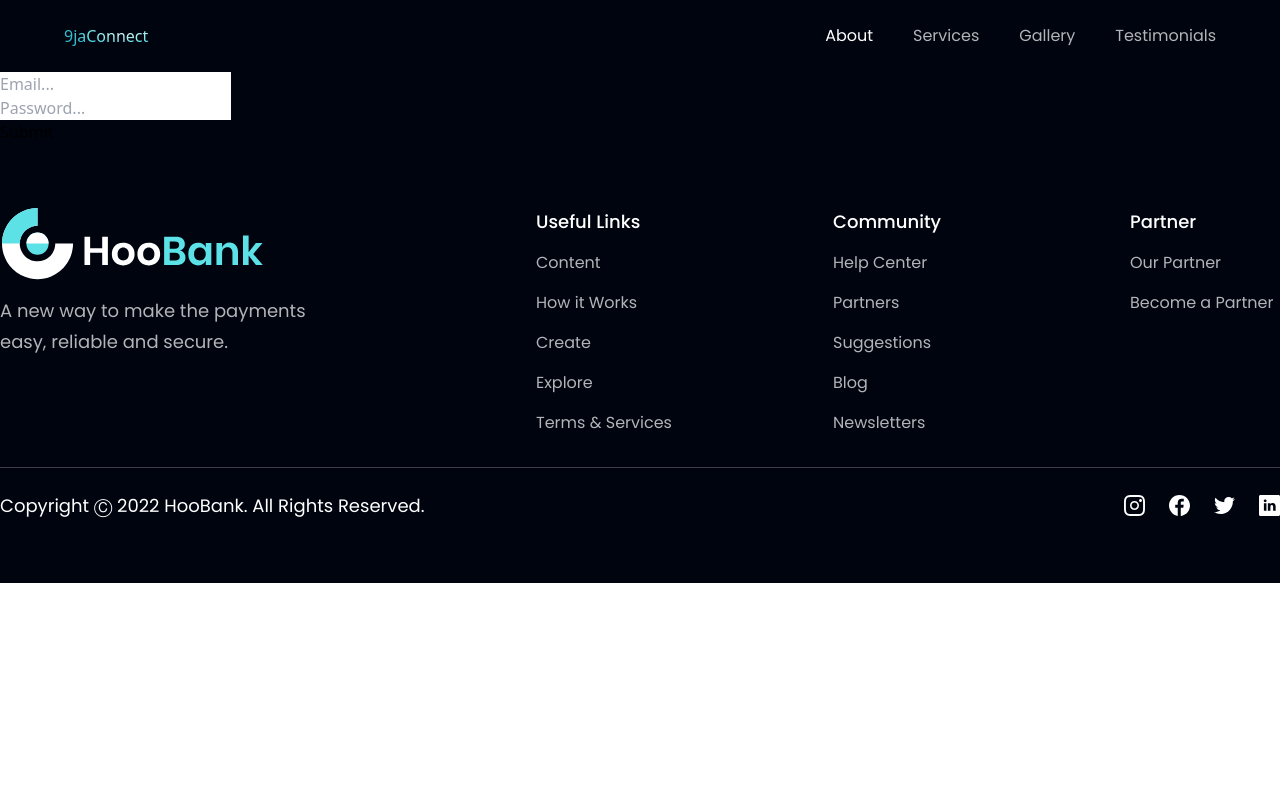
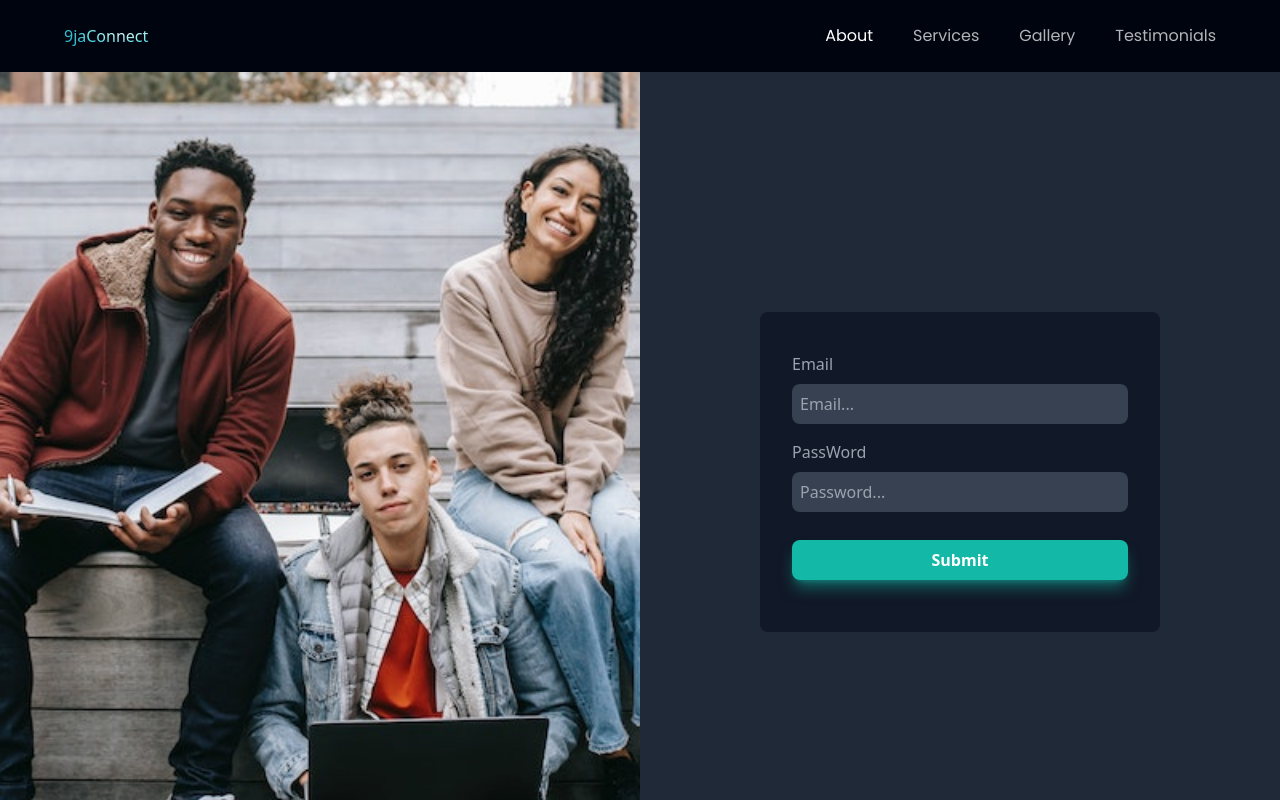
Before and after one commit to chiizzy1/we-connect-react, a React (Vite) app in the folder client/vite-project/: page /login in a window 1280 px wide. Shown: the top 800 px of the page. Built offline with nearby package versions, Linux system fonts and the light colour scheme.

Commit message:
we back FR

```diff
--- a/client/vite-project/src/api/mainRouteApi.jsx
+++ /dev/null
@@ -1,36 +0,0 @@
-import Axios from "axios"
-
-const mainRouteApi = Axios.create({
-    baseURL: "http://localhost:2121",
-    headers: {
-        "Content-type": "application/json"
-    }
-})
-
-
-
-// export const logUserIn = async (user) => {
-//     return await mainRouteApi.post("/login", {
-//         email: email,
-//         password: password
-//     })
-// }
-
-// export const getUserProfile = async () => {
-//     const response = await mainRouteApi.get("/profile")
-//     return response.data
-// }
-
-// export const getFeed = async () => {
-//     const response = await mainRouteApi.get("/feed")
-//     return response.data
-// }
-
-// export const logUserOut = async () => {
-//     const response = await mainRouteApi.get("/logout")
-//     return response.data
-// }
-
-
-
-export default mainRouteApi
--- a/client/vite-project/src/components/Footer.jsx
+++ b/client/vite-project/src/components/Footer.jsx
@@ -3,8 +3,8 @@ import { logo } from "../assets";
 import { footerLinks, socialMedia } from "../constants";
 
 const Footer = () => (
-  <section className={`${styles.flexCenter} ${styles.paddingY} flex-col`}>
-    <div className={`${styles.flexStart} md:flex-row flex-col mb-8 w-full`}>
+  <section className={`${styles.flexCenter} ${styles.paddingX} ${styles.paddingY} flex-col`}>
+    <div className={`${styles.flexStart} ${styles.boxWidth} md:flex-row flex-col mb-8 w-full`}>
       <div className="flex-[1] flex flex-col justify-start mr-10">
         <img
           src={logo}
--- a/client/vite-project/src/components/Gallery.jsx
+++ b/client/vite-project/src/components/Gallery.jsx
@@ -5,7 +5,7 @@ import styles from "../style"
 
 const Gallery = () => (
   <section id="gallery" className={`${styles.paddingY} ${styles.flexCenter} relative `}>
-    <div class="grid gap-6 grid-cols-1 md:grid-cols-2 lg:grid-cols-3">
+    <div className="grid gap-6 grid-cols-1 md:grid-cols-2 lg:grid-cols-3">
       <div className="overflow-hidden h-96 w-96">
           <img src={students} alt="gallery" />
       </div>
--- a/client/vite-project/src/routes/login.jsx
+++ b/client/vite-project/src/routes/login.jsx
@@ -7,6 +7,7 @@ import * as yup from "yup";
 import { useQuery, useMutation, useQueryClient } from "@tanstack/react-query";
 import { useDispatch } from "react-redux";
 import { setUserLogin } from '../features/user/userSlice';
+import { students } from '../assets';
 
 
 const login = () => {
@@ -65,17 +66,35 @@ const login = () => {
       };
 
       return (
-        <form onSubmit={handleSubmit(onSubmit)}>
-          <input type="text" placeholder="Email..." {...register("email")} />
+        <div className='grid grid-cols-1 sm:grid-cols-2 h-screen w-full'>
+            <div className='hidden sm:block'>
+                <img className='w-full h-full object-cover' src={students} alt="" />
+            </div>
+            <div className='bg-gray-800 flex flex-col justify-center'>
+                <form onSubmit={handleSubmit(onSubmit)} className='max-w-[400px] w-full mx-auto rounded-lg bg-gray-900 p-8 px-8'>
+                    <div className='flex flex-col text-gray-400 py-2'>
+                        <label>Email</label>
+                        <input type="text" placeholder="Email..." {...register("email")} className='rounded-lg bg-gray-700 mt-2 p-2 focus:border-blue-500 focus:bg-gray-800 focus:outline-none'/>
                         <p>{errors.email?.message}</p>
+                    </div>
+                    <div className='flex flex-col text-gray-400 py-2'>
+                        <label>PassWord</label>
                         <input
                           type="password"
                           placeholder="Password..."
                           {...register("password")}
+                          className='p-2 rounded-lg bg-gray-700 mt-2 focus:border-blue-500 focus:bg-gray-800 focus:outline-none'
                         />
                         <p>{errors.password?.message}</p>
-          <input type="submit" />
+                    </div>
+
+
+                    <input type="submit" className='w-full my-5 py-2 bg-teal-500 shadow-lg shadow-teal-500/50 hover:shadow-teal-500/40 text-white font-semibold rounded-lg' />
                 </form>
+            </div>
+
+        </div>
+
       );
 
 }
--- a/client/vite-project/src/routes/root.jsx
+++ b/client/vite-project/src/routes/root.jsx
@@ -15,7 +15,6 @@ const root = () => (
           <Services />
           <Gallery />
           <Testimonials />
-          <Footer />
         </div>
       </div>
   </>
```
Lines whose indentation alone changed are shown as unchanged.
